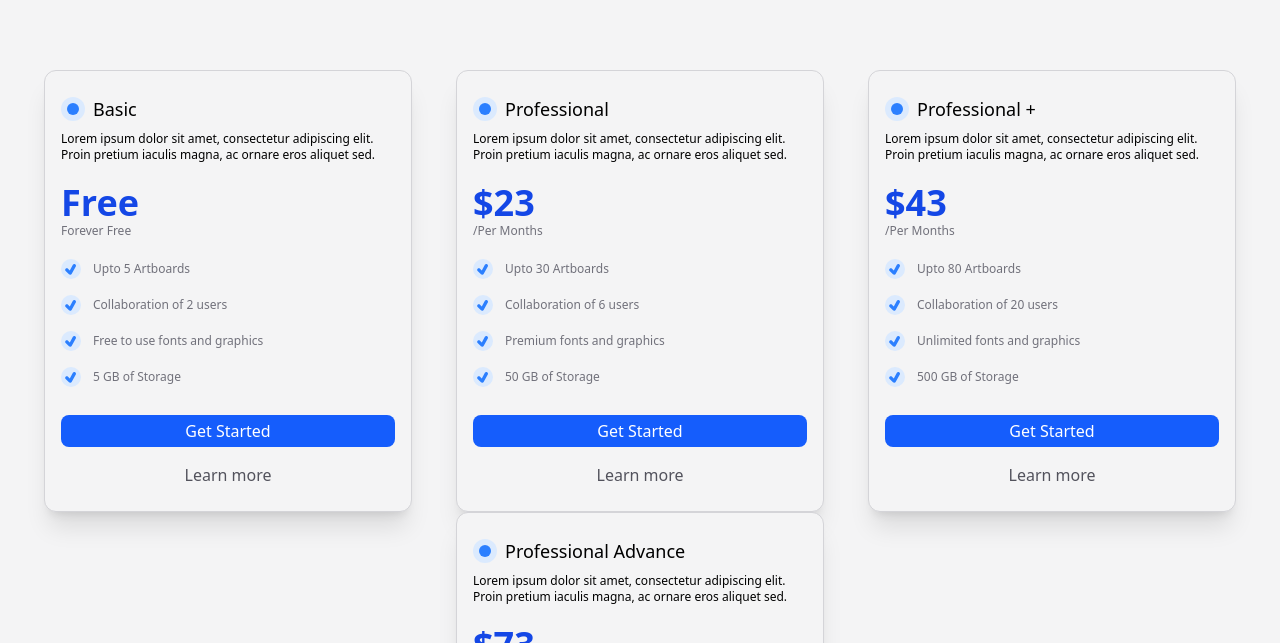
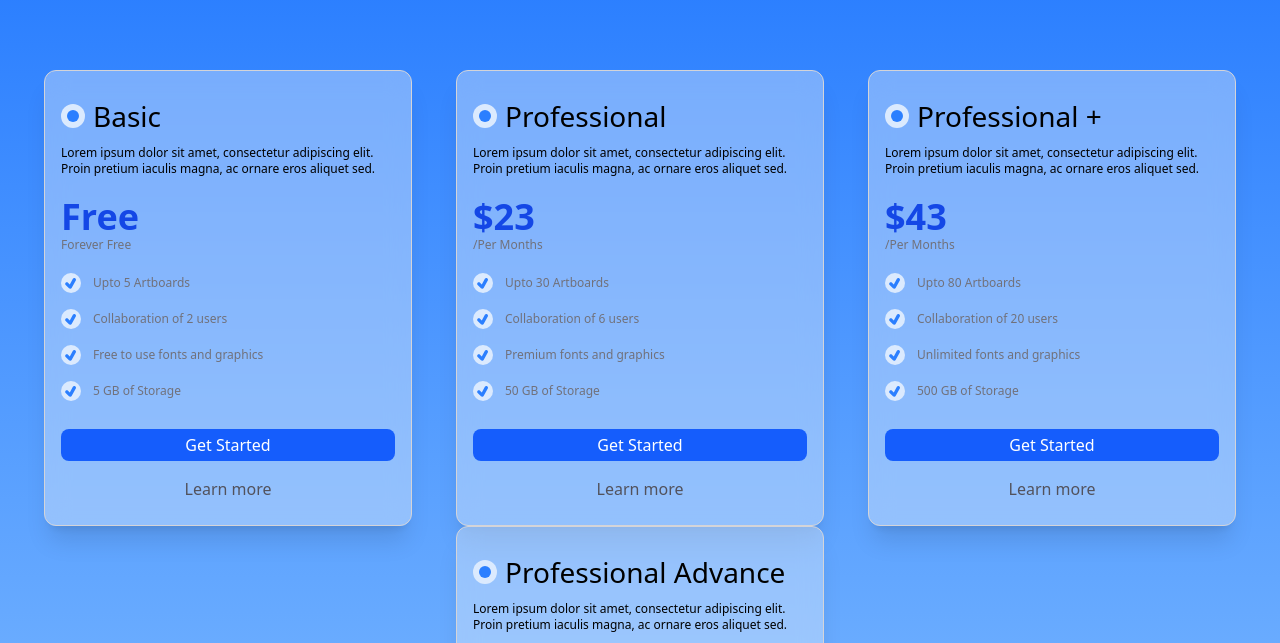
Before and after one commit to AbhinavKaushik15/hom_assessment, a React (Vite) app: page / in a window 1280 px wide. Shown: the part 1774-2417 px from the top of the page. Built offline with nearby package versions, Linux system fonts and the light colour scheme.

Commit message:
bg-color

```diff
--- a/src/components/contact/Contact.jsx
+++ b/src/components/contact/Contact.jsx
@@ -8,7 +8,7 @@ import { BsChatDots } from "react-icons/bs";
 
 const Contact = () => {
   return (
-    <div className="w-full h-[120vh] flex flex-col items-center py-5 gap-9">
+    <div className="w-full h-[120vh] flex flex-col items-center py-5 gap-9 bg-gradient-to-b from-blue-300 to-blue-500">
       <h1 className="text-5xl text-center text-blue-700">Contact Us</h1>
       <div className="w-[70vw] h-[100vh] rounded-xl shadow-xl border-[1.8px] border-zinc-300 px-5 flex flex-col">
         <div className="flex justify-between">
--- a/src/components/pricingTable/PricingTable.jsx
+++ b/src/components/pricingTable/PricingTable.jsx
@@ -51,19 +51,19 @@ const PricingTable = () => {
   ]);
 
   return (
-    <div className="w-full min-h-[120vh] bg-zinc-100 flex items-center justify-evenly flex-wrap gap-10 lg:gap-0 py-20">
+    <div className="w-full min-h-[120vh] bg-gradient-to-b from-blue-500 to-blue-300 flex items-center justify-evenly flex-wrap gap-10 lg:gap-0 py-20">
       {/* Pricing Cards */}
       {priceCard.map((p, i) => {
         return (
           <div
             key={i}
-            className="w-[46vh] max-h-[80vh] bg-zinc-100 rounded-xl shadow-xl border-[1.7px] border-zinc-300 py-6 px-4"
+            className="w-[46vh] max-h-[80vh] backdrop-blur-md bg-[#fafafa59] rounded-xl shadow-xl border-[1.7px] border-zinc-300 py-6 px-4"
           >
             <div className="flex items-center gap-2">
               <span className="w-6 h-6 bg-blue-100 rounded-full flex items-center justify-center">
                 <span className="w-3 h-3 bg-blue-500 rounded-full"></span>
               </span>
-              <h1 className="text-lg font-[500]">{p.title}</h1>
+              <h1 className="text-[3.5vh] font-[500]">{p.title}</h1>
             </div>
 
             <p className="text-xs pt-2">{p.description}</p>
--- a/src/components/secviceCards/ServiceCard.jsx
+++ b/src/components/secviceCards/ServiceCard.jsx
@@ -26,7 +26,7 @@ const ServiceCard = () => {
   ]);
 
   return (
-    <div className="w-full min-h-[80vh] py-20 flex gap-8 lg:gap-3 items-center justify-evenly flex-wrap">
+    <div className="w-full min-h-[80vh] bg-gradient-to-b from-blue-300 to-blue-500 py-20 flex gap-8 lg:gap-3 items-center justify-evenly flex-wrap">
       {cards.map((c, i) => {
         return (
           <div
--- a/src/pages/users/Users.jsx
+++ b/src/pages/users/Users.jsx
@@ -37,7 +37,7 @@ const Users = () => {
   );
 
   return (
-    <div className="flex flex-col items-center bg-gradient-to-b from-blue-300 via-purple-500 to-blue-900 w-full min-h-[120vh] px-5 md:px-10">
+    <div className="flex flex-col items-center bg-gradient-to-b from-blue-500 to-blue-300 w-full min-h-[120vh] px-5 md:px-10">
       {/* Search Input */}
 
       <div className="w-full h-20 relative flex items-center">
```
